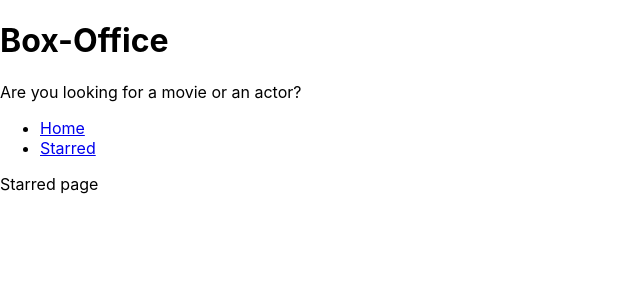
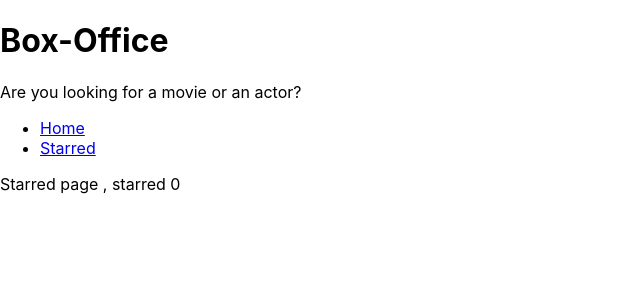
Before and after one commit to kishaaggarwal32/box-office-app, a React (Create React App) app: page /starred in a window 1280 px wide. Shown: the top 300 px of the page, without its empty margins (0-640 px from the left). Built offline with nearby package versions, Linux system fonts and the light colour scheme.

Commit message:
created useStarred custom hook placed all hook logic in a separate file

```diff
--- a/src/components/shows/ShowCard.jsx
+++ b/src/components/shows/ShowCard.jsx
@@ -1,4 +1,4 @@
-const ShowCard = ({ name, image, id, summary, onStarMeClick }) => {
+const ShowCard = ({ name, image, id, summary, onStarMeClick, isStarred }) => {
   const summaryStripped = summary
     ? summary.split(' ').slice(0, 10).join(' ').replace(/<.+?>/g, '')
     : 'No Description';
@@ -16,7 +16,7 @@
           Read More
         </a>
         <button type="button" onClick={() => onStarMeClick(id)}>
-          Star me
+          {isStarred ? 'Unstar Me' : 'Star Me'}
         </button>
       </div>
     </div>
--- a/src/components/shows/ShowGrid.jsx
+++ b/src/components/shows/ShowGrid.jsx
@@ -1,35 +1,8 @@
-import { useReducer, useEffect } from 'react';
 import ShowCard from './ShowCard';
-
-const usePersistedReducer = (reducer, initialState, localStorageKey) => {
-  const [state, dispatch] = useReducer(reducer, initialState, initial => {
-    const persistedValue = localStorage.getItem(localStorageKey);
-    return persistedValue ? JSON.parse(persistedValue) : initial;
-  });
-
-  useEffect(() => {
-    localStorage.setItem(localStorageKey, JSON.stringify(state));
-  }, [state, localStorageKey]);
-  return [state, dispatch];
-};
-
-const starredShowsReducer = (currentStarred, action) => {
-  switch (action.type) {
-    case 'STAR':
-      return currentStarred.concat(action.showId);
-    case 'UNSTAR':
-      return currentStarred.filter(showId => showId !== action.showId);
-    default:
-      return currentStarred;
-  }
-};
+import { useStarredShows } from '../../lib/useStarredShows';
 
 const ShowGrid = ({ shows }) => {
-  const [starredShows, dispatchStarred] = usePersistedReducer(
-    starredShowsReducer,
-    [],
-    'starredShows'
-  );
+  const [starredShows, dispatchStarred] = useStarredShows();
 
   const onStarMeClick = showId => {
     const isStarred = starredShows.includes(showId);
@@ -48,9 +21,12 @@
           key={data.show.id}
           id={data.show.id}
           name={data.show.name}
-          image={data.show.image ? data.show.image.medium : 'notfoundimage.png'}
+          image={
+            data.show.image ? data.show.image.medium : '/notfoundimage.png'
+          }
           summary={data.show.summary}
           onStarMeClick={onStarMeClick}
+          isStarred={starredShows.includes(data.show.id)}
         />
       ))}
     </div>
--- /dev/null
+++ b/src/lib/useStarredShows.js
@@ -0,0 +1,27 @@
+import { useReducer, useEffect } from 'react';
+const usePersistedReducer = (reducer, initialState, localStorageKey) => {
+  const [state, dispatch] = useReducer(reducer, initialState, initial => {
+    const persistedValue = localStorage.getItem(localStorageKey);
+    return persistedValue ? JSON.parse(persistedValue) : initial;
+  });
+
+  useEffect(() => {
+    localStorage.setItem(localStorageKey, JSON.stringify(state));
+  }, [state, localStorageKey]);
+  return [state, dispatch];
+};
+
+const starredShowsReducer = (currentStarred, action) => {
+  switch (action.type) {
+    case 'STAR':
+      return currentStarred.concat(action.showId);
+    case 'UNSTAR':
+      return currentStarred.filter(showId => showId !== action.showId);
+    default:
+      return currentStarred;
+  }
+};
+
+export const useStarredShows = () => {
+  return usePersistedReducer(starredShowsReducer, [], 'starredShows');
+};
--- a/src/pages/Start.jsx
+++ b/src/pages/Start.jsx
@@ -1,5 +1,8 @@
+import { useStarredShows } from '../lib/useStarredShows';
+
 const Start = () => {
-  return <div>Starred page</div>;
+  const [starredShows] = useStarredShows();
+  return <div>Starred page , starred {starredShows.length} </div>;
 };
 
 export default Start;
```
